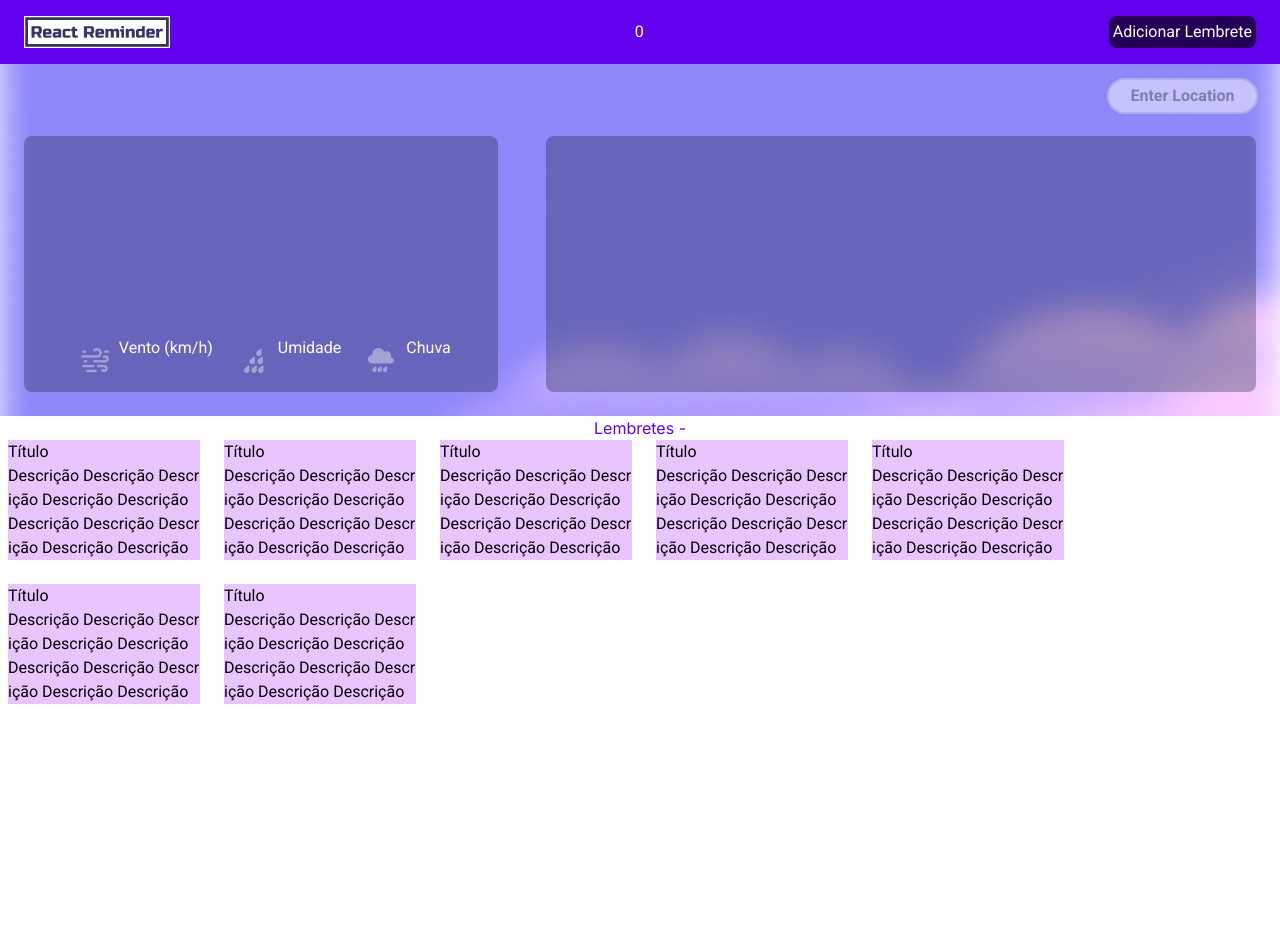
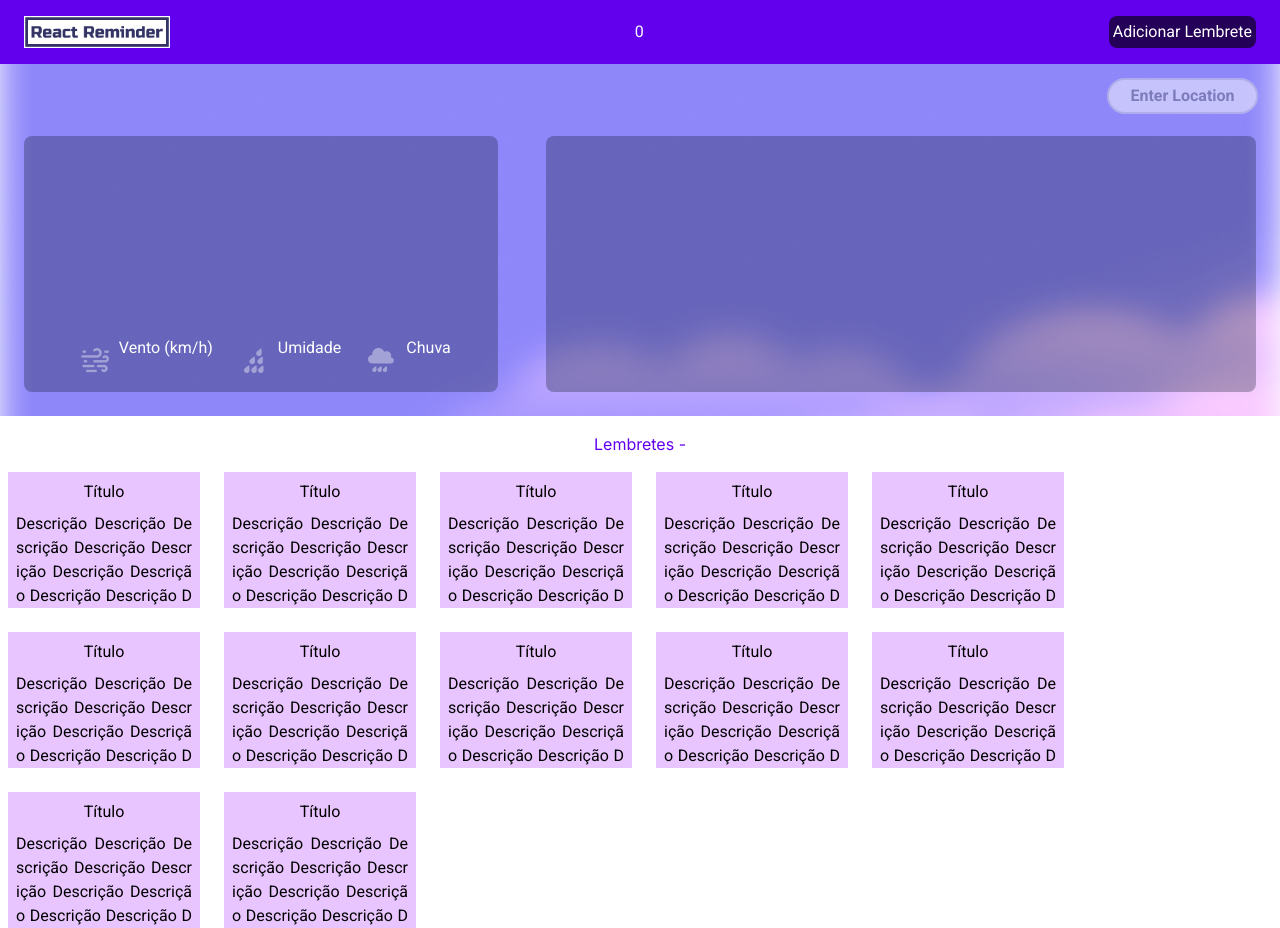
Before and after one commit to eduhorta/reactreminder, a React (Vite) app: page / in a window 1280 px wide. Before the commit the page ends 800 px from the top, so only its background shows below. Built offline with nearby package versions, Linux system fonts and the light colour scheme.

Commit message:
tailwind scrollbar added

```diff
--- a/package.json
+++ b/package.json
@@ -29,6 +29,7 @@
     "postcss": "8.4.21",
     "prettier": "2.7.1",
     "prettier-plugin-tailwindcss": "0.1.13",
+    "tailwind-scrollbar": "3.0.0",
     "tailwindcss": "3.2.4",
     "typescript": "4.9.4",
     "vite": "4.1.1"
--- a/src/components/StickyNotes/StickyNotes.tsx
+++ b/src/components/StickyNotes/StickyNotes.tsx
@@ -4,12 +4,12 @@ function StickyNotes() {
   return (
     <>
       <div className="text-center">
-        <h1 className="text-roxo-600">Lembretes -</h1>
+        <h1 className="py-4 text-roxo-600">Lembretes -</h1>
       </div>
       <div className="mx-2 flex flex-wrap justify-start gap-6">
         <div className="w-48 bg-roxo-300">
-          <h2>Título</h2>
-          <p className="h-24 overflow-auto break-all">
+          <h2 className="py-2 text-center">Título</h2>
+          <p className="mx-2 h-24 overflow-auto break-all text-justify scrollbar-thin">
             Descrição Descrição Descrição Descrição Descrição Descrição
             Descrição Descrição Descrição Descrição Descrição Descrição
             Descrição Descrição Descrição Descrição Descrição Descrição
@@ -18,8 +18,8 @@ function StickyNotes() {
           </p>
         </div>
         <div className="w-48 bg-roxo-300">
-          <h2>Título</h2>
-          <p className="h-24 overflow-auto break-all">
+          <h2 className="py-2 text-center">Título</h2>
+          <p className="mx-2 h-24 overflow-auto break-all text-justify scrollbar-thin">
             Descrição Descrição Descrição Descrição Descrição Descrição
             Descrição Descrição Descrição Descrição Descrição Descrição
             Descrição Descrição Descrição Descrição Descrição Descrição
@@ -28,8 +28,8 @@ function StickyNotes() {
           </p>
         </div>
         <div className="w-48 bg-roxo-300">
-          <h2>Título</h2>
-          <p className="h-24 overflow-auto break-all">
+          <h2 className="py-2 text-center">Título</h2>
+          <p className="mx-2 h-24 overflow-auto break-all text-justify scrollbar-thin">
             Descrição Descrição Descrição Descrição Descrição Descrição
             Descrição Descrição Descrição Descrição Descrição Descrição
             Descrição Descrição Descrição Descrição Descrição Descrição
@@ -38,8 +38,8 @@ function StickyNotes() {
           </p>
         </div>
         <div className="w-48 bg-roxo-300">
-          <h2>Título</h2>
-          <p className="h-24 overflow-auto break-all">
+          <h2 className="py-2 text-center">Título</h2>
+          <p className="mx-2 h-24 overflow-auto break-all text-justify scrollbar-thin">
             Descrição Descrição Descrição Descrição Descrição Descrição
             Descrição Descrição Descrição Descrição Descrição Descrição
             Descrição Descrição Descrição Descrição Descrição Descrição
@@ -48,8 +48,8 @@ function StickyNotes() {
           </p>
         </div>
         <div className="w-48 bg-roxo-300">
-          <h2>Título</h2>
-          <p className="h-24 overflow-auto break-all">
+          <h2 className="py-2 text-center">Título</h2>
+          <p className="mx-2 h-24 overflow-auto break-all text-justify scrollbar-thin">
             Descrição Descrição Descrição Descrição Descrição Descrição
             Descrição Descrição Descrição Descrição Descrição Descrição
             Descrição Descrição Descrição Descrição Descrição Descrição
@@ -58,8 +58,8 @@ function StickyNotes() {
           </p>
         </div>
         <div className="w-48 bg-roxo-300">
-          <h2>Título</h2>
-          <p className="h-24 overflow-auto break-all">
+          <h2 className="py-2 text-center">Título</h2>
+          <p className="mx-2 h-24 overflow-auto break-all text-justify scrollbar-thin">
             Descrição Descrição Descrição Descrição Descrição Descrição
             Descrição Descrição Descrição Descrição Descrição Descrição
             Descrição Descrição Descrição Descrição Descrição Descrição
@@ -68,8 +68,58 @@ function StickyNotes() {
           </p>
         </div>
         <div className="w-48 bg-roxo-300">
-          <h2>Título</h2>
-          <p className="h-24 overflow-auto break-all">
+          <h2 className="py-2 text-center">Título</h2>
+          <p className="mx-2 h-24 overflow-auto break-all text-justify scrollbar-thin">
+            Descrição Descrição Descrição Descrição Descrição Descrição
+            Descrição Descrição Descrição Descrição Descrição Descrição
+            Descrição Descrição Descrição Descrição Descrição Descrição
+            Descrição Descrição Descrição Descrição Descrição Descrição
+            Descrição Descrição Descrição{' '}
+          </p>
+        </div>
+        <div className="w-48 bg-roxo-300">
+          <h2 className="py-2 text-center">Título</h2>
+          <p className="mx-2 h-24 overflow-auto break-all text-justify scrollbar-thin">
+            Descrição Descrição Descrição Descrição Descrição Descrição
+            Descrição Descrição Descrição Descrição Descrição Descrição
+            Descrição Descrição Descrição Descrição Descrição Descrição
+            Descrição Descrição Descrição Descrição Descrição Descrição
+            Descrição Descrição Descrição{' '}
+          </p>
+        </div>
+        <div className="w-48 bg-roxo-300">
+          <h2 className="py-2 text-center">Título</h2>
+          <p className="mx-2 h-24 overflow-auto break-all text-justify scrollbar-thin">
+            Descrição Descrição Descrição Descrição Descrição Descrição
+            Descrição Descrição Descrição Descrição Descrição Descrição
+            Descrição Descrição Descrição Descrição Descrição Descrição
+            Descrição Descrição Descrição Descrição Descrição Descrição
+            Descrição Descrição Descrição{' '}
+          </p>
+        </div>
+        <div className="w-48 bg-roxo-300">
+          <h2 className="py-2 text-center">Título</h2>
+          <p className="mx-2 h-24 overflow-auto break-all text-justify scrollbar-thin">
+            Descrição Descrição Descrição Descrição Descrição Descrição
+            Descrição Descrição Descrição Descrição Descrição Descrição
+            Descrição Descrição Descrição Descrição Descrição Descrição
+            Descrição Descrição Descrição Descrição Descrição Descrição
+            Descrição Descrição Descrição{' '}
+          </p>
+        </div>
+        <div className="w-48 bg-roxo-300">
+          <h2 className="py-2 text-center">Título</h2>
+          <p className="mx-2 h-24 overflow-auto break-all text-justify scrollbar-thin">
+            Descrição Descrição Descrição Descrição Descrição Descrição
+            Descrição Descrição Descrição Descrição Descrição Descrição
+            Descrição Descrição Descrição Descrição Descrição Descrição
+            Descrição Descrição Descrição Descrição Descrição Descrição
+            Descrição Descrição Descrição{' '}
+          </p>
+        </div>
+        <div className="w-48 bg-roxo-300">
+          <h2 className="py-2 text-center">Título</h2>
+          <p className="mx-2 h-24 overflow-auto break-all text-justify scrollbar-thin">
             Descrição Descrição Descrição Descrição Descrição Descrição
             Descrição Descrição Descrição Descrição Descrição Descrição
             Descrição Descrição Descrição Descrição Descrição Descrição
--- a/tailwind.config.js
+++ b/tailwind.config.js
@@ -9,5 +9,5 @@ module.exports = {
       },
     },
   },
-  plugins: [],
+  plugins: [require('tailwind-scrollbar')],
 };
```
Also changed, not shown: 1 other file (tests, documents, lock files or other folders).
